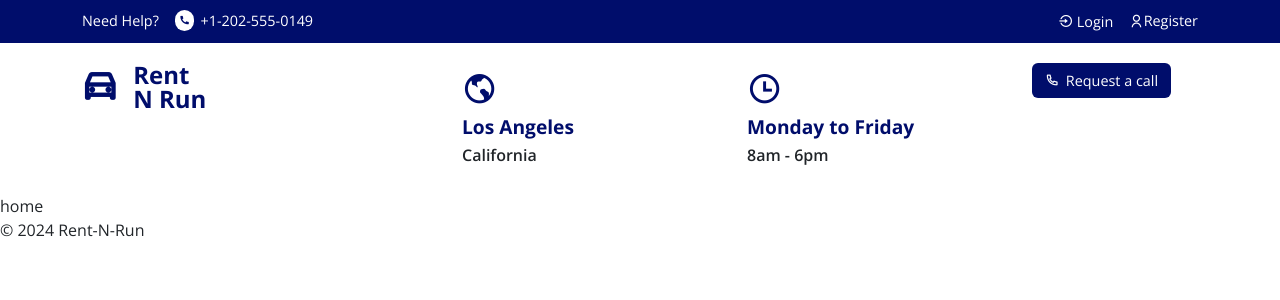
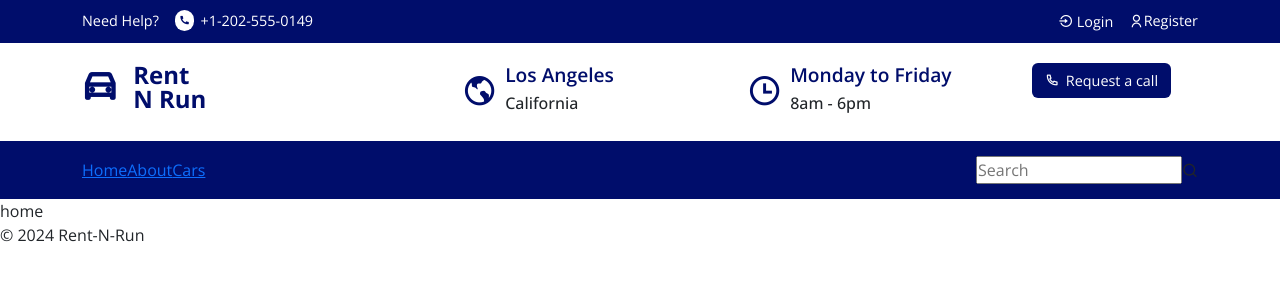
Before and after one commit to aroy1903/Rent_N_Run, a React (Vite) app in the folder frontend/: page /home in a window 1280 px wide. Shown: the top 300 px of the page. Built offline with nearby package versions, Linux system fonts and the light colour scheme.

Commit message:
fixed css for header and am adding navLink bar

```diff
--- a/frontend/src/components/Header/Header.jsx
+++ b/frontend/src/components/Header/Header.jsx
@@ -1,8 +1,23 @@
 /* eslint-disable react/no-unknown-property */
 // eslint-disable-next-line no-unused-vars
 import { Container, Row, Col,} from "reactstrap";
-import { Link } from 'react-router-dom';
+import { Link,NavLink } from 'react-router-dom';
 import "../../styles/header.css";
+
+const navLinks =[
+  {
+    path:'/home',
+    display:'Home'
+  },
+  {
+    path:'/about',
+    display:'About'
+  },
+  {
+    path:'/cars',
+    display:'Cars'
+  },
+]
 
 const Header = () => {
   return (
@@ -42,19 +57,20 @@ const Header = () => {
     <div className="header__middle">
   <Container>
     <Row>
-          <Col lg='4' md='3' sm='4'>
+      <Col lg={4} md={3} sm={4}>
         <div className="logo">
           <h1>
-              <Link to='/home' class="d-flex align-items-center gap-3 ">
-                <i class="ri-car-line"></i>
+            <Link to='/home' className="d-flex align-items-center justify-content-left gap-3">
+              <i className="ri-car-line"></i>
               <span> Rent <br/>N Run</span>
-            </Link></h1>
+            </Link>
+          </h1>
         </div>
       </Col>
 
-          <Col lg='3' md='4' sm='4'>
-            <div className="header__location">
-              <span ><i class="ri-earth-line"></i></span>
+      <Col lg={3} md={4} sm={4}>
+        <div className="header__location d-flex align-items-center gap-2">
+          <span ><i className="ri-earth-line"></i></span>
           <div className="header__location-content">
             <h4>Los Angeles</h4>
             <h6>California</h6>
@@ -62,24 +78,57 @@ const Header = () => {
         </div>
       </Col>
 
-          <Col lg='3' md='4' sm='4'>
-            <div className="header__location">
-              <span ><i class="ri-time-line"></i></span>
-              <div className="header__location-content">
+      <Col lg={3} md={4} sm={4}>
+        <div className="header__location d-flex align-items-center gap-2">
+          <span ><i className="ri-time-line"></i></span>
+          <div className="header__location-content ">
             <h4>Monday to Friday</h4>
             <h6>8am - 6pm</h6>
           </div>
         </div>
       </Col>
 
-          <Col lg='2' md='3' sm='0'>
+      <Col lg={2} md={3} sm={0}>
         <button className="header__btn btn d-flex align-items-center justify-content-end text-end">
-              <Link to = '/contact'>
-              <i class="ri-phone-line"></i> Request a call
+          <Link to='/contact'>
+            <i className="ri-phone-line"></i> Request a call
           </Link>
         </button>
       </Col>
     </Row>
+  </Container>
+</div>
+
+
+{/*============= main navigation ===============*/}
+    <div className="main__navbar">
+      <Container>
+        <div className="navigation__wrapper d-flex
+                        align-items-center justify-content-between">
+          <span className="mobile__menu">
+          <i class="ri-menu-line"></i>
+          </span>
+
+          <div className="navigation">
+            <div className="menu">
+              {
+                navLinks.map((item,index)=>(
+                  <NavLink to ={item.path}key={index}>{item.display}</NavLink>
+                ))
+              }
+            </div>
+          </div>
+
+          <div className="nav__right">
+            <div className="search__box">
+              <input type="text" placeholder="Search" />
+              <span>
+              <i class="ri-search-line"></i>
+              </span>
+            </div>
+          </div>
+
+        </div>
       </Container>
     </div>
 
--- a/frontend/src/styles/header.css
+++ b/frontend/src/styles/header.css
@@ -69,12 +69,12 @@
 
 .header__location-content h4 {
   font-size: 1.2rem;
-    font-weight: 700;
+  font-weight: 600;
   color: #000d6b;
 }
 
 .header__location-content h6 {
-    font-weight: 600;
+  font-weight: 500;
 }
 
 .header__btn {
@@ -98,3 +98,20 @@
 .header__btn a:hover {
   color: #fff;
 }
+
+/* ================ main navbar styles =========== */
+
+.main__navbar {
+  padding: 15px 0px;
+  background: #000d6b;
+}
+
+.mobile__menu i {
+  color: #fff;
+  font-size: 1.3rem;
+  cursor: pointer;
+}
+
+.mobile__menu {
+  display: none;
+}
```
Lines whose indentation alone changed are shown as unchanged.
